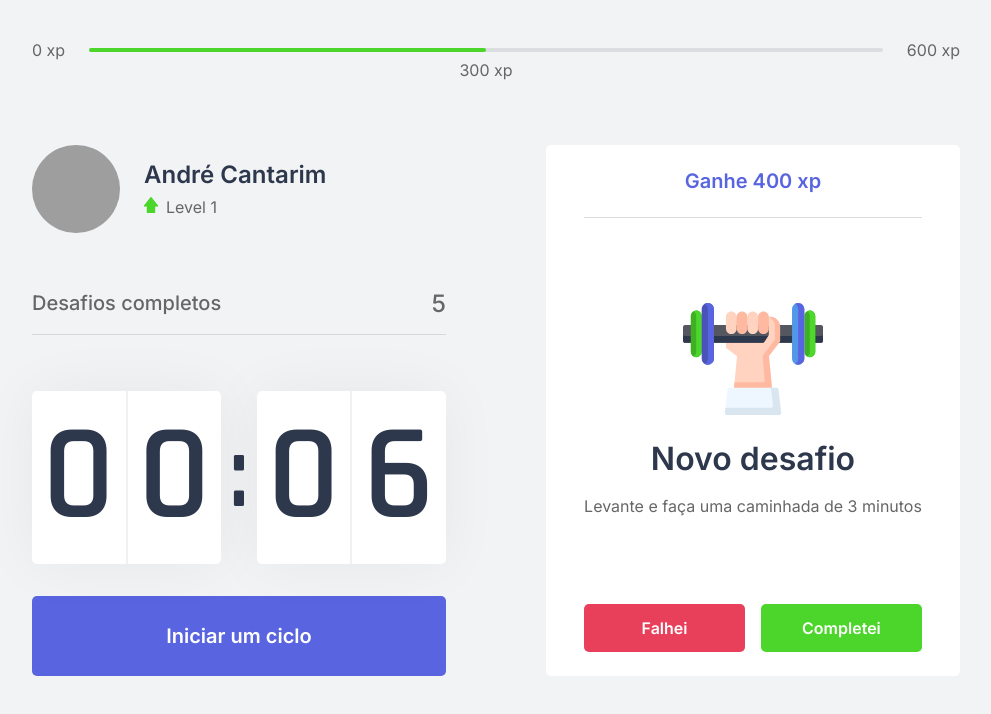
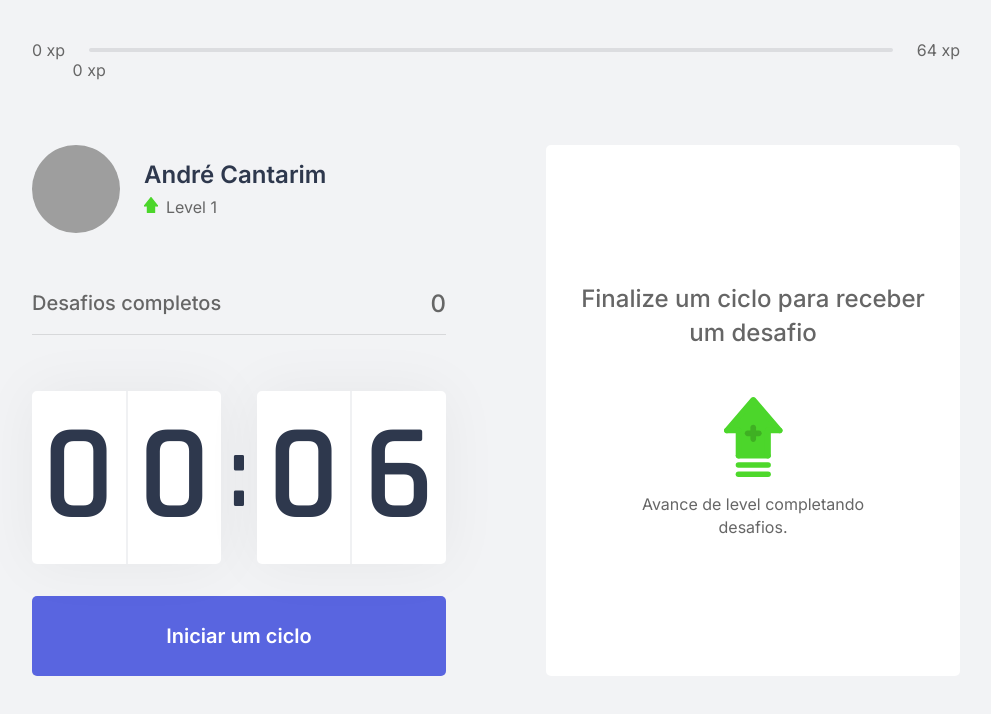
Before and after one commit to ahcantarim/rocketseat-nlw4-moveit-nextjs, a Next.js app: page / in a window 1280 px wide. Shown: the top 714 px of the page, without its empty margins (144-1135 px from the left). Built offline with nearby package versions, Linux system fonts and the light colour scheme; grey boxes are pictures that could not be loaded.

Commit message:
Regras de negócio e leveling

```diff
--- /dev/null
+++ b/challenges.json
@@ -0,0 +1,62 @@
+[
+  {
+    "type": "body",
+    "description": "Estique um de seus braços com a palma da mão virada para frente e puxe os dedos para cima por 10 segundos por mão.",
+    "amount": 80
+  },
+  {
+    "type": "body",
+    "description": "Estique seu braço contra o peito e puxe-o utilizando o outro braço por 10 segundos por braço.",
+    "amount": 60
+  },
+  {
+    "type": "body",
+    "description": "Puxe seu pescoço com a ajuda da mão para a direita e para a esquerda, permanecendo na posição por alguns segundos.",
+    "amount": 70
+  },
+  {
+    "type": "body",
+    "description": "Com as duas mãos na parte de trás da cabeça, leve-a para baixo, alongando a parte de trás da região.",
+    "amount": 60
+  },
+  {
+    "type": "body",
+    "description": "Cruze as pernas e desça com as mãos esticadas em direção ao chão. Repita o movimento com a outra perna na frente.",
+    "amount": 100
+  },
+  {
+    "type": "body",
+    "description": "Sentado, abra as pernas e tente encostar as palmas das mãos no chão, repita 3 vezes por 5 segundos.",
+    "amount": 80
+  },
+  {
+    "type": "body",
+    "description": "Puxe o joelho de encontro ao peito e segure, troque de perna após 10 segundos.",
+    "amount": 50
+  },
+  {
+    "type": "body",
+    "description": "Sentado, cruze uma perna e incline seu tronco à frente, troque de perna após 10 segundos.",
+    "amount": 80
+  },
+  {
+    "type": "eye",
+    "description": "Sentado, feche os olhos e cubra-os com as palmas da mão durante 2 minutos, depois abra normalmente.",
+    "amount": 90
+  },
+  {
+    "type": "eye",
+    "description": "Em algum ambiente aberto, olhe o mais longe que puder em quatro direções por 3s, mexa apenas os olhos. Repita 3 vezes.",
+    "amount": 140
+  },
+  {
+    "type": "eye",
+    "description": "Usando os polegares, massage a área abaixo das sobrancelhas em movimentos circulares por 15 segundos.",
+    "amount": 70
+  },
+  {
+    "type": "body",
+    "description": "Em pé, gire a cintura o máximo que puder para a esquerda, segure por cinco segundos. Repita para a direita.",
+    "amount": 90
+  }
+]
--- a/src/components/ChallengeBox.tsx
+++ b/src/components/ChallengeBox.tsx
@@ -1,27 +1,43 @@
+import { useContext } from 'react';
+import { ChallengesContext } from '../contexts/ChallengesContext';
+import { CountdownContext } from '../contexts/CountdownContext';
 import styles from '../styles/components/ChallengeBox.module.css';
 
 export function ChallengeBox() {
-    const hasActiveChallenge = true;
+    const { activeChallenge, resetChallenge, completeChallenge } = useContext(ChallengesContext);
+    const { resetCountdown } = useContext(CountdownContext);
+
+    function handleChallengeSucceeded() {
+        completeChallenge();
+        resetCountdown();
+    }
+
+    function handleChallengeFailed() {
+        resetChallenge();
+        resetCountdown();
+    }
 
     return (
         <div className={styles.challengeBoxContainer}>
-            {hasActiveChallenge ? (
+            {activeChallenge ? (
                 <div className={styles.challengeActive}>
-                    <header>Ganhe 400 xp</header>
+                    <header>Ganhe {activeChallenge.amount} xp</header>
                     <main>
-                        <img src="icons/body.svg" alt="Ganhe xp" />
+                        <img src={`icons/${activeChallenge.type}.svg`} alt="Ganhe xp" />
                         <strong>Novo desafio</strong>
-                        <p>Levante e faça uma caminhada de 3 minutos</p>
+                        <p>{activeChallenge.description}</p>
                     </main>
                     <footer>
                         <button
                             type="button"
-                            className={styles.challengeFailedButton}>
+                            className={styles.challengeFailedButton}
+                            onClick={handleChallengeFailed}>
                             Falhei
                         </button>
                         <button
                             type="button"
-                            className={styles.challengeSucceededButton}>
+                            className={styles.challengeSucceededButton}
+                            onClick={handleChallengeSucceeded}>
                             Completei
                         </button>
                     </footer>
--- a/src/components/CompletedChallenges.tsx
+++ b/src/components/CompletedChallenges.tsx
@@ -1,10 +1,14 @@
+import { useContext } from 'react';
+import { ChallengesContext } from '../contexts/ChallengesContext';
 import styles from '../styles/components/CompleteChallenges.module.css';
 
 export function CompleteChallenges() {
+    const { challengesCompleted } = useContext(ChallengesContext);
+
     return (
         <div className={styles.completedChallengesContainer}>
             <span>Desafios completos</span>
-            <span>5</span>
+            <span>{challengesCompleted}</span>
         </div>
     );
 }
--- a/src/components/ExperienceBar.tsx
+++ b/src/components/ExperienceBar.tsx
@@ -1,14 +1,20 @@
+import { useContext } from 'react';
+import { ChallengesContext } from '../contexts/ChallengesContext';
 import styles from '../styles/components/ExperienceBar.module.css';
 
 export function ExperienceBar() {
+    const { currentExperience, experienceToNextLevel } = useContext(ChallengesContext);
+
+    const percentToNextLevel = Math.round(currentExperience * 100) / experienceToNextLevel;
+
     return (
         <header className={styles.experienceBar}>
             <span>0 xp</span>
             <div>
-                <div style={{ width: '50%' }} />
-                <span className={styles.currentExperience} style={{ left: '50%' }}>300 xp</span>
+                <div style={{ width: `${percentToNextLevel}%` }} />
+                <span className={styles.currentExperience} style={{ left: `${percentToNextLevel}%` }}>{currentExperience} xp</span>
             </div>
-            <span>600 xp</span>
+            <span>{experienceToNextLevel} xp</span>
         </header>
     );
 }
--- a/src/components/Profile.tsx
+++ b/src/components/Profile.tsx
@@ -1,6 +1,10 @@
+import { useContext } from 'react';
+import { ChallengesContext } from '../contexts/ChallengesContext';
 import styles from '../styles/components/Profile.module.css';
 
 export function Profile() {
+    const { level } = useContext(ChallengesContext);
+
     return (
         <div className={styles.profileContainer}>
             <img src="https://github.com/ahcantarim.png" alt="André Cantarim" />
@@ -8,7 +12,7 @@
                 <strong>André Cantarim</strong>
                 <p>
                     <img src="icons/level.svg" alt="Level" />
-                    Level 1
+                    Level {level}
                 </p>
             </div>
         </div>
--- /dev/null
+++ b/src/contexts/ChallengesContext.tsx
@@ -0,0 +1,84 @@
+import { createContext, useState, ReactNode } from 'react';
+import challenges from '../../challenges.json';
+
+interface Challenge {
+    type: 'body' | 'eye';
+    description: string;
+    amount: number;
+}
+
+interface ChallengesContextData {
+    level: number;
+    currentExperience: number;
+    experienceToNextLevel: number;
+    challengesCompleted: number;
+    activeChallenge: Challenge;
+    levelUp: () => void;
+    startNewChallenge: () => void;
+    resetChallenge: () => void;
+    completeChallenge: () => void;
+}
+
+interface ChallengesProviderProps {
+    children: ReactNode;
+}
+
+export const ChallengesContext = createContext({} as ChallengesContextData);
+
+export function ChallengesProvider({ children }: ChallengesProviderProps) {
+    const [level, setLevel] = useState(1);
+    const [currentExperience, setCurrentExperience] = useState(0);
+    const [challengesCompleted, setChallengesCompleted] = useState(0);
+    const [activeChallenge, setActiveChallenge] = useState(null);
+
+    const experienceToNextLevel = Math.pow((level + 1) * 4, 2);
+
+    function levelUp() {
+        setLevel(level + 1);
+    }
+
+    function startNewChallenge() {
+        const randomChallengeIndex = Math.floor(Math.random() * challenges.length);
+        const challenge = challenges[randomChallengeIndex];
+
+        setActiveChallenge(challenge);
+    }
+
+    function resetChallenge() {
+        setActiveChallenge(null);
+    }
+
+    function completeChallenge() {
+        if (!activeChallenge)
+            return;
+
+        const { amount } = activeChallenge;
+
+        let finalExperience = currentExperience + amount;
+
+        if (finalExperience >= experienceToNextLevel) {
+            finalExperience = finalExperience - experienceToNextLevel;
+            levelUp();
+        }
+
+        setCurrentExperience(finalExperience);
+        setActiveChallenge(null);
+        setChallengesCompleted(challengesCompleted + 1);
+    }
+
+    return (
+        <ChallengesContext.Provider value={{
+            level,
+            currentExperience,
+            experienceToNextLevel,
+            challengesCompleted,
+            activeChallenge,
+            levelUp,
+            startNewChallenge,
+            resetChallenge,
+            completeChallenge
+        }}>
+            {children}
+        </ChallengesContext.Provider>
+    )
+}
--- /dev/null
+++ b/src/contexts/CountdownContext.tsx
@@ -0,0 +1,69 @@
+import { createContext, useState, ReactNode, useContext, useEffect } from 'react';
+import { ChallengesContext } from './ChallengesContext';
+
+interface CountdownContextData {
+    minutes: number;
+    seconds: number;
+    hasFinished: boolean;
+    isActive: boolean;
+    startCountdown: () => void;
+    resetCountdown: () => void;
+}
+
+interface CountdownProviderProps {
+    children: ReactNode;
+}
+
+export const CountdownContext = createContext({} as CountdownContextData);
+
+let countdownTimeout: NodeJS.Timeout;
+
+export function CountdownProvider({ children }: CountdownProviderProps) {
+
+    const { startNewChallenge } = useContext(ChallengesContext);
+
+    const intervalInMinutes = 0.1;
+
+    const [time, setTime] = useState(intervalInMinutes * 60);
+    const [isActive, setIsActive] = useState(false);
+    const [hasFinished, setHasFinished] = useState(false);
+
+    const minutes = Math.floor(time / 60);
+    const seconds = time % 60;
+
+    function startCountdown() {
+        setIsActive(true);
+    }
+
+    function resetCountdown() {
+        clearTimeout(countdownTimeout);
+        setIsActive(false);
+        setHasFinished(false);
+        setTime(intervalInMinutes * 60);
+    }
+
+    useEffect(() => {
+        if (isActive && time > 0) {
+            countdownTimeout = setTimeout(() => {
+                setTime(time - 1);
+            }, 1000)
+        } else if (isActive && time === 0) {
+            setHasFinished(true);
+            setIsActive(false);
+            startNewChallenge();
+        }
+    }, [isActive, time]);
+
+    return (
+        <CountdownContext.Provider value={{
+            minutes,
+            seconds,
+            hasFinished,
+            isActive,
+            startCountdown,
+            resetCountdown
+        }}>
+            {children}
+        </CountdownContext.Provider>
+    )
+}
--- a/src/pages/_app.tsx
+++ b/src/pages/_app.tsx
@@ -1,7 +1,13 @@
 import '../styles/global.css';
 
+import { ChallengesProvider } from '../contexts/ChallengesContext';
+
 function MyApp({ Component, pageProps }) {
-  return <Component {...pageProps} />
+  return (
+    <ChallengesProvider>
+        <Component {...pageProps} />
+    </ChallengesProvider>
+  )
 }
 
 export default MyApp
--- a/src/pages/index.tsx
+++ b/src/pages/index.tsx
@@ -3,6 +3,7 @@
 import { ChallengeBox } from '../components/ChallengeBox';
 import { CompleteChallenges } from '../components/CompletedChallenges';
 import { Countdown } from '../components/Countdown';
+import { CountdownProvider } from '../contexts/CountdownContext';
 import { ExperienceBar } from '../components/ExperienceBar';
 import { Profile } from '../components/Profile';
 
@@ -17,6 +18,7 @@
 
       <ExperienceBar />
 
+      <CountdownProvider>
         <section>
           <div>
             <Profile />
@@ -28,6 +30,7 @@
             <ChallengeBox />
           </div>
         </section>
+      </CountdownProvider>
     </div>
   )
 }
--- a/src/styles/components/ExperienceBar.module.css
+++ b/src/styles/components/ExperienceBar.module.css
@@ -25,5 +25,7 @@
 span.currentExperience {
     position: absolute;
     top: 12px;
+    min-width: 10rem;
+    text-align: center;
     transform: translateX(-50%);
 }
```
Also changed, not shown: src/components/Countdown.tsx (+3 -32 lines), 1 other file (tests, documents, lock files or other folders). Lines whose indentation alone changed are shown as unchanged.
